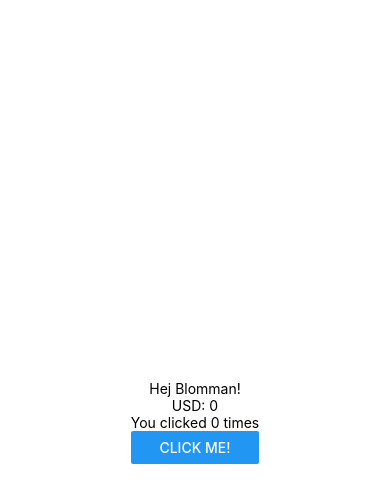
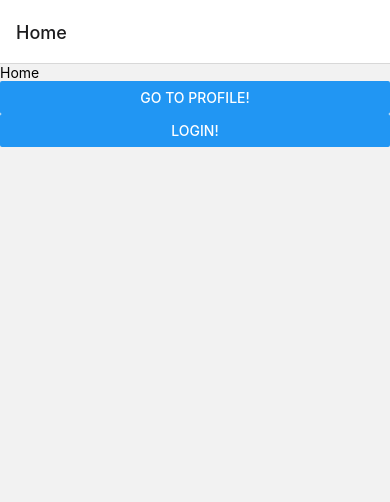
Before and after one commit to nebulr-group/nblocks-react-native-example, a React Native app: screen /Home in a window 390 px wide. Shown: the top 502 px of the page. Built offline with nearby package versions, Linux system fonts and the light colour scheme; no server answers.

Commit message:
Basic navigation

```diff
--- a/App.tsx
+++ b/App.tsx
@@ -1,26 +1,20 @@
 import { StatusBar } from 'expo-status-bar';
-import React from 'react';
-import { StyleSheet, Text, View } from 'react-native';
-import CounterComponent from './src/components/Counter/CounterComponent';
-import UsdPriceComponent from './src/components/UsdPrice/UsdPrice';
+import React, { Component } from 'react';
+import { SafeAreaView, StyleSheet, Text } from 'react-native';
+import Routes from './src/routes/Routes';
 
-export default function App() {
-
-  return (
-    <View style={styles.container}>
-      <Text>Hej Blomman!</Text>
-      <UsdPriceComponent></UsdPriceComponent>
-      <CounterComponent></CounterComponent>
-      <StatusBar style="auto" />
-    </View>
-  );
+export default class App extends Component<{}, {}> {
+  render() {
+    const styles = StyleSheet.create({
+      container: {
+        flex: 1 // Must have for mobile to give height of routes
+      }
+    })
+    return (
+      <SafeAreaView style={styles.container}>
+        <StatusBar style="auto" />
+        <Routes></Routes>
+      </SafeAreaView>
+    );
+  }
 }
-
-const styles = StyleSheet.create({
-  container: {
-    flex: 1,
-    backgroundColor: '#fff',
-    alignItems: 'center',
-    justifyContent: 'center',
-  },
-});
--- a/package.json
+++ b/package.json
@@ -10,12 +10,16 @@
     "eject": "expo eject"
   },
   "dependencies": {
+    "@react-navigation/native": "^6.0.10",
+    "@react-navigation/native-stack": "^6.6.2",
     "expo": "^45.0.0",
     "expo-status-bar": "~1.3.0",
     "react": "17.0.2",
     "react-dom": "17.0.2",
     "react-native": "0.68.2",
-    "react-native-web": "0.17.7"
+    "react-native-web": "0.17.7",
+    "react-native-screens": "~3.11.1",
+    "react-native-safe-area-context": "4.2.4"
   },
   "devDependencies": {
     "@babel/core": "^7.12.9",
--- a/src/components/Counter/CounterComponent.tsx
+++ b/src/components/Counter/CounterComponent.tsx
@@ -13,6 +13,7 @@ export default class CounterComponent extends Component<{},CounterComponentState
     this.state = {
       count: 0
     }
+
   }
 
   onPressButton(): void {
--- /dev/null
+++ b/src/routes/Routes.tsx
@@ -0,0 +1,34 @@
+import { NavigationContainer } from '@react-navigation/native';
+import { createNativeStackNavigator } from '@react-navigation/native-stack';
+import React, { Component } from 'react';
+import HomeScreen from '../screens/Home/HomeScreen';
+import LoginScreen from '../screens/Login/LoginScreen';
+import ProfileScreen from '../screens/Profile/ProfileScreen';
+
+export type RoutesStackParams = {
+    Home: undefined;
+    Profile: undefined;
+    Login: undefined;
+};
+
+const Stack = createNativeStackNavigator<RoutesStackParams>();
+
+export default class Routes extends Component<{},{}>{
+
+  render() {
+    return (
+      <NavigationContainer>
+          <Stack.Navigator initialRouteName="Home">
+            <Stack.Group>
+                <Stack.Screen name="Home" component={HomeScreen}/>
+                <Stack.Screen name="Profile" component={ProfileScreen}/>
+            </Stack.Group>
+            <Stack.Group screenOptions={{presentation: 'fullScreenModal'}}>
+                <Stack.Screen name="Login" component={LoginScreen}/>
+            </Stack.Group>
+          </Stack.Navigator>
+      </NavigationContainer>
+    );
+  }
+
+}
--- /dev/null
+++ b/src/screens/Home/HomeScreen.tsx
@@ -0,0 +1,23 @@
+import { NavigationProp } from '@react-navigation/native';
+import React, { Component } from 'react';
+import { Button, Text, View } from 'react-native';
+import { RoutesStackParams } from '../../routes/Routes';
+
+export default class HomeScreen extends Component<{navigation: NavigationProp<RoutesStackParams>},{}>{
+
+  render() {
+    return (
+      <View>
+        <Text>Home</Text>
+        <Button
+          onPress={() => this.props.navigation.navigate('Profile')}
+          title="Go to Profile!"
+        />
+        <Button
+          onPress={() => this.props.navigation.navigate('Login')}
+          title="Login!"
+        />
+      </View>
+    );
+  }
+}
--- /dev/null
+++ b/src/screens/Login/LoginScreen.tsx
@@ -0,0 +1,24 @@
+import { NavigationProp } from '@react-navigation/native';
+import React, { Component } from 'react';
+import { Button, Text, View } from 'react-native';
+import { RoutesStackParams } from '../../routes/Routes';
+
+export default class LoginScreen extends Component<{navigation: NavigationProp<RoutesStackParams>},{}>{
+
+  constructor(props: {navigation: NavigationProp<RoutesStackParams>}) {
+    super(props);
+  }
+
+  render() {
+    return (
+      <View>
+        <Text>Login</Text>
+        <Button
+          onPress={() => this.props.navigation.navigate('Home')}
+          title="Go to Home!"
+        />
+      </View>
+    );
+  }
+
+}
--- /dev/null
+++ b/src/screens/Profile/ProfileScreen.tsx
@@ -0,0 +1,19 @@
+import { NavigationProp } from '@react-navigation/native';
+import React, { Component } from 'react';
+import { Button, Text, View } from 'react-native';
+import { RoutesStackParams } from '../../routes/Routes';
+
+export default class ProfileScreen extends Component<{navigation: NavigationProp<RoutesStackParams>},{}>{
+
+  render() {
+    return (
+      <View>
+        <Text>Profile</Text>
+        <Button
+          onPress={() => this.props.navigation.navigate('Home')}
+          title="Go to Home!"
+        />
+      </View>
+    );
+  }
+}
```
Also changed, not shown: 2 other files (tests, documents, lock files or other folders).
